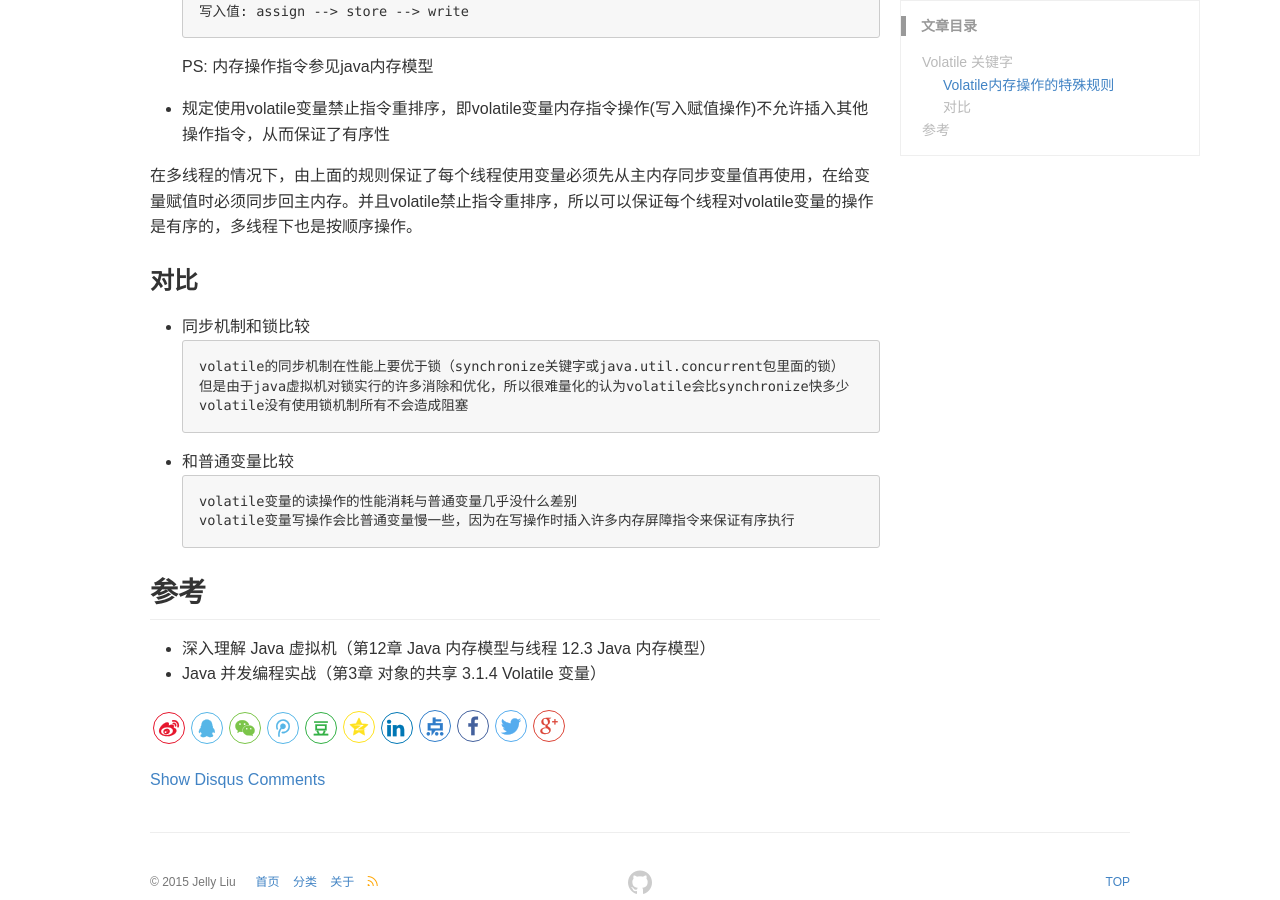
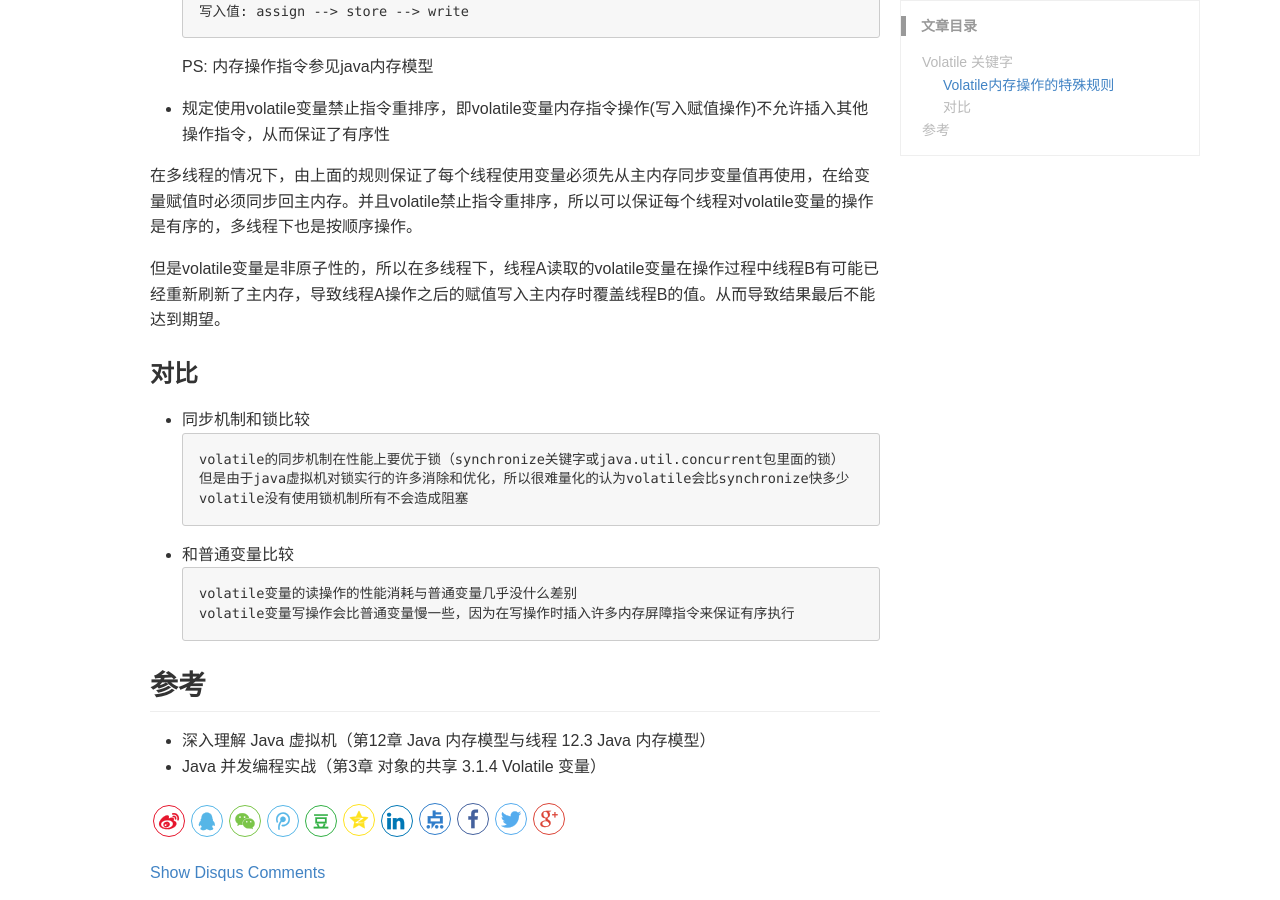
Before and after one commit to liuzhudong/liuzhudong.github.io, a Jekyll site: the page built from _posts/2017/2017-09-13-java-volatile.md, in a window 1280 px wide and 900 px high, scrolled down 654 px. Built offline with Jekyll 4.4.1, drawn with Linux system fonts in a browser that asks for light colours.

Commit message:
update java volatile doc
Signed-off-by: 刘柱栋 <liuzhudong57@126.com>

````diff
--- a/_posts/2017/2017-09-13-java-volatile.md
+++ b/_posts/2017/2017-09-13-java-volatile.md
@@ -29,6 +29,8 @@ PS: 内存操作指令参见java内存模型
 
 在多线程的情况下，由上面的规则保证了每个线程使用变量必须先从主内存同步变量值再使用，在给变量赋值时必须同步回主内存。并且volatile禁止指令重排序，所以可以保证每个线程对volatile变量的操作是有序的，多线程下也是按顺序操作。
 
+但是volatile变量是非原子性的，所以在多线程下，线程A读取的volatile变量在操作过程中线程B有可能已经重新刷新了主内存，导致线程A操作之后的赋值写入主内存时覆盖线程B的值。从而导致结果最后不能达到期望。
+
 ### 对比
 * 同步机制和锁比较
 ```
````
